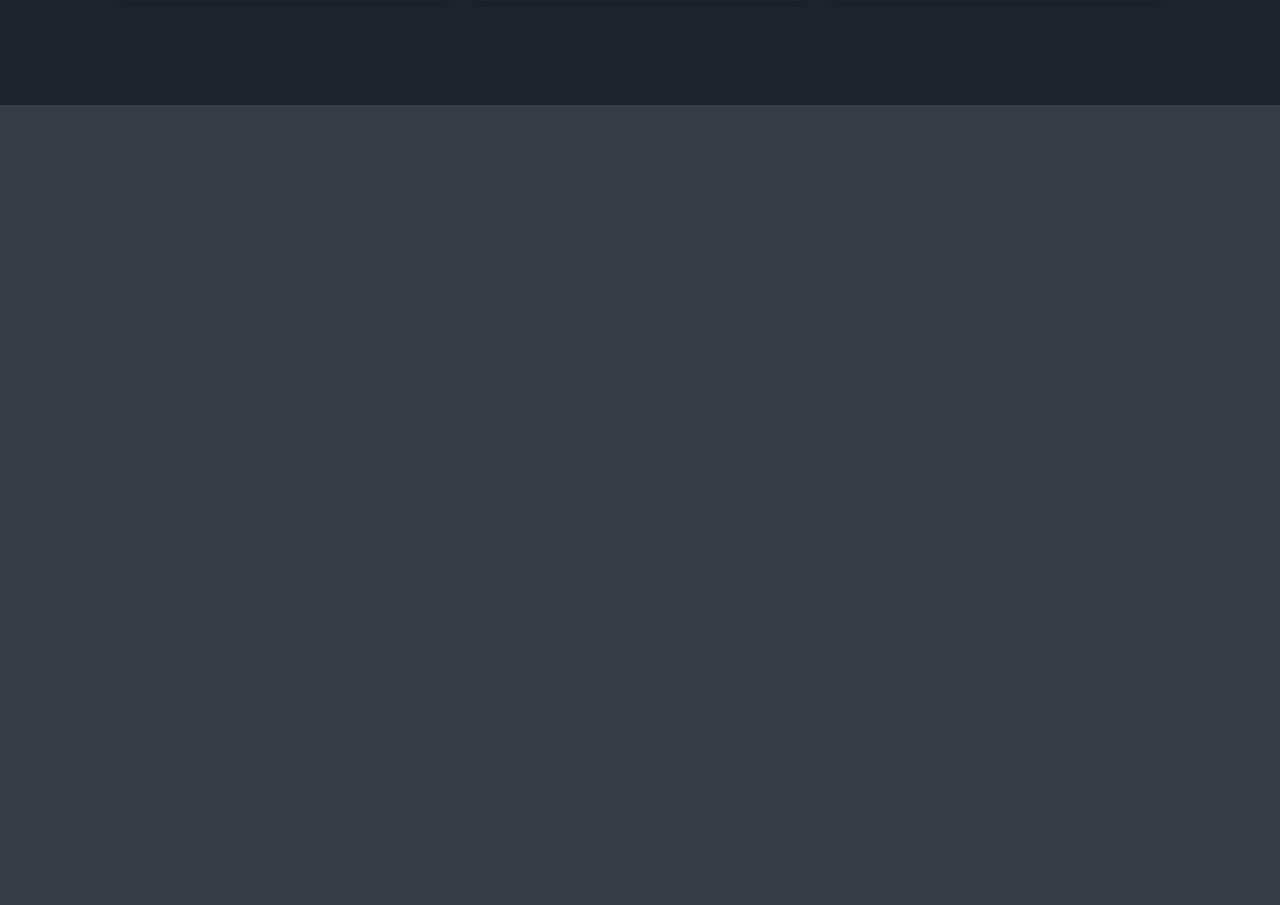
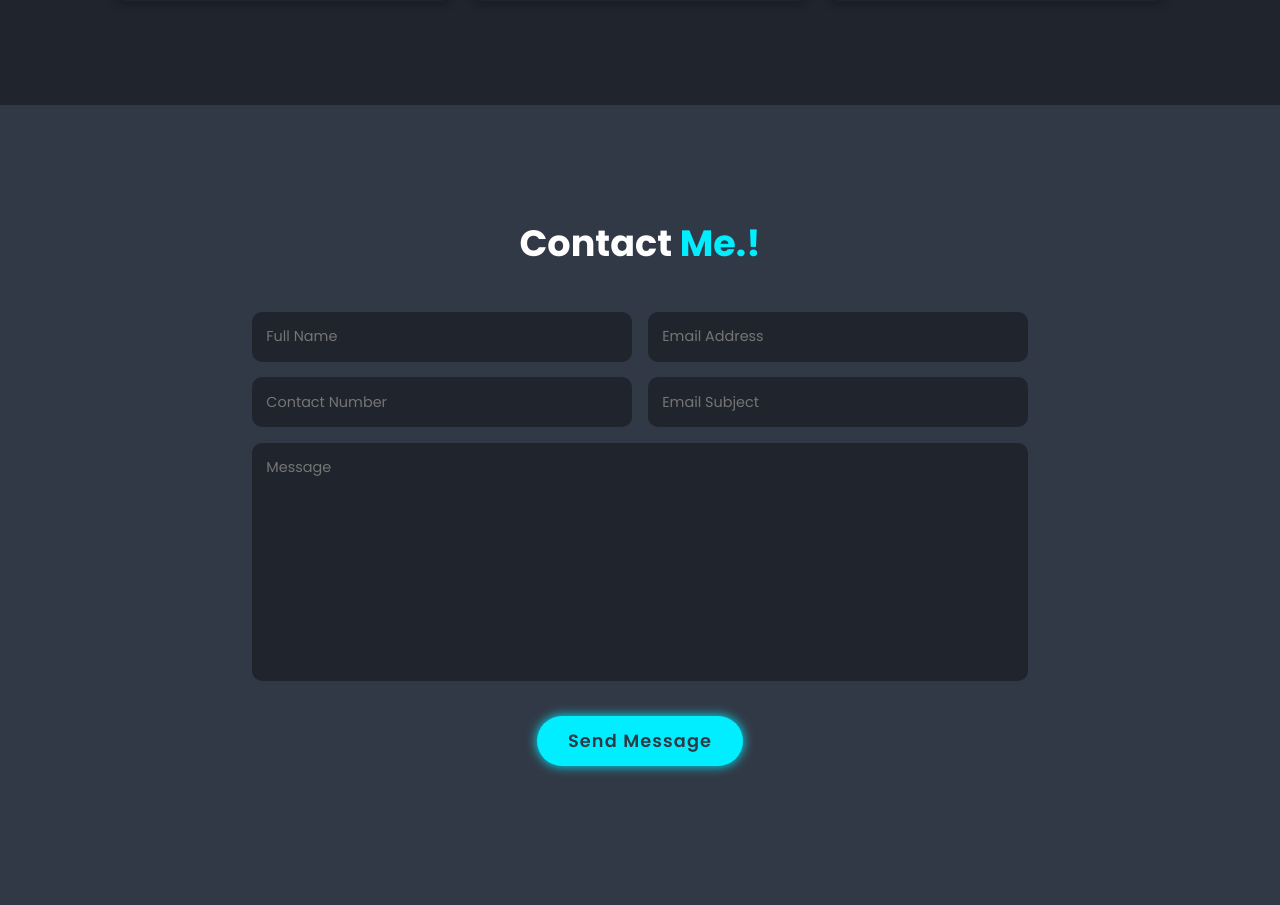
Before and after one commit to LinXBalajiN/LinXBalajiN-Folio, a PHP site: page / in a window 1280 px wide. Shown: the part 4112-5017 px from the top of the page. Before the commit the page ends 4217 px from the top, so only its background shows below. Run offline with PHP 8.4, Linux system fonts and the light colour scheme.

Commit message:
contact section works

```diff
--- a/css/style.css
+++ b/css/style.css
@@ -323,23 +323,23 @@ span {
 }
 
 .portfolio-layer h4 {
-    font-size: 20px;
-    margin-bottom: 10px;
+    font-size: 2.5rem;
+    margin-bottom: 0.625rem;
 }
 
 .portfolio-layer ol {
     text-align: left;
-    font-size: 14px;
-    padding-left: 20px;
+    font-size: 1.3rem;
+    padding-left: 0.845rem;
 }
 
 .portfolio-layer a {
-    margin-top: 10px;
+    margin-top: 0.652rem;
     display: inline-block;
-    font-size: 24px;
+    font-size: 1.5rem;
     color: var(--text-color);
     background: rgba(255, 255, 255, 0.2);
-    padding: 10px;
+    padding: 0.625rem;
     border-radius: 50%;
     transition: background 0.3s;
 }
@@ -347,3 +347,48 @@ span {
 .portfolio-layer a:hover {
     background: rgba(255, 255, 255, 0.5);
 }
+
+.contact {
+    background: var(--second-bg-color);
+}
+
+.contact h2 {
+    margin-bottom: 3rem;
+}
+
+.contact form {
+    max-width: 70rem;
+    text-align: center;
+    margin: 1rem auto;
+    margin-bottom: 3rem;
+}
+
+.contact form .input-box {
+    display: flex;
+    justify-content: space-between;
+    flex-wrap: wrap;
+}
+
+.contact form .input-box input,
+.contact form textarea {
+    width: 100%;
+    padding: 1.3rem;
+    font-size: 1.3rem;
+    color: var(--text-color);
+    background: var(--bg-color);
+    border-radius: .9rem;
+    margin: .7rem 0;
+}
+
+.contact form .input-box input {
+    width: 49%;
+}
+
+.contact form textarea {
+    resize: none;
+}
+
+.contact form .btn {
+    margin-top: 2rem;
+    cursor: pointer;
+}
--- a/index.html
+++ b/index.html
@@ -259,6 +259,26 @@
             </div>
         </div>
     </section>
+
+    <!-- contact section design -->
+    <section class="contact" id="contact">
+        <h2 class="heading">Contact <span>Me.!</span></h2>
+
+
+        <form action="#">
+            <div class="input-box">
+                <input type="text" name="fname" id="fname" placeholder="Full Name">
+                <input type="email" name="email" id="email" placeholder="Email Address">
+            </div>
+            <div class="input-box">
+                <input type="number" name="number" id="number" placeholder="Contact Number">
+                <input type="text" name="subject" id="subject" placeholder="Email Subject">
+            </div>
+            <textarea name="" id="" rows="10" placeholder="Message"></textarea>
+            <input type="submit" value="Send Message" class="btn">
+        </form>
+    </section>
+
     <!--custom js-->
     <script src="js/script.js"></script>
 </body>
```
